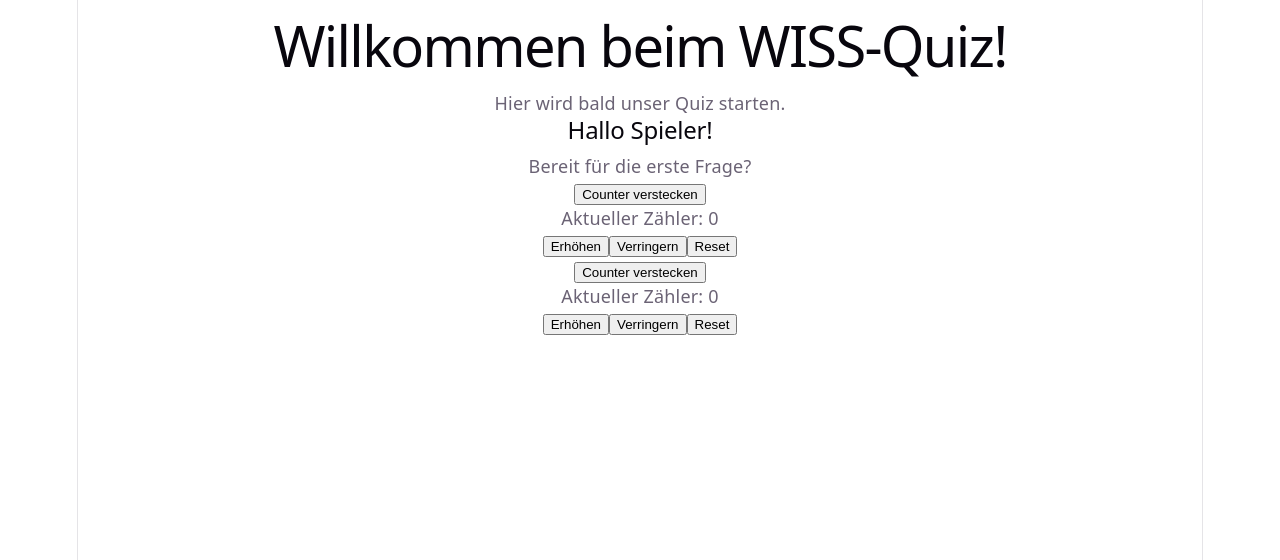
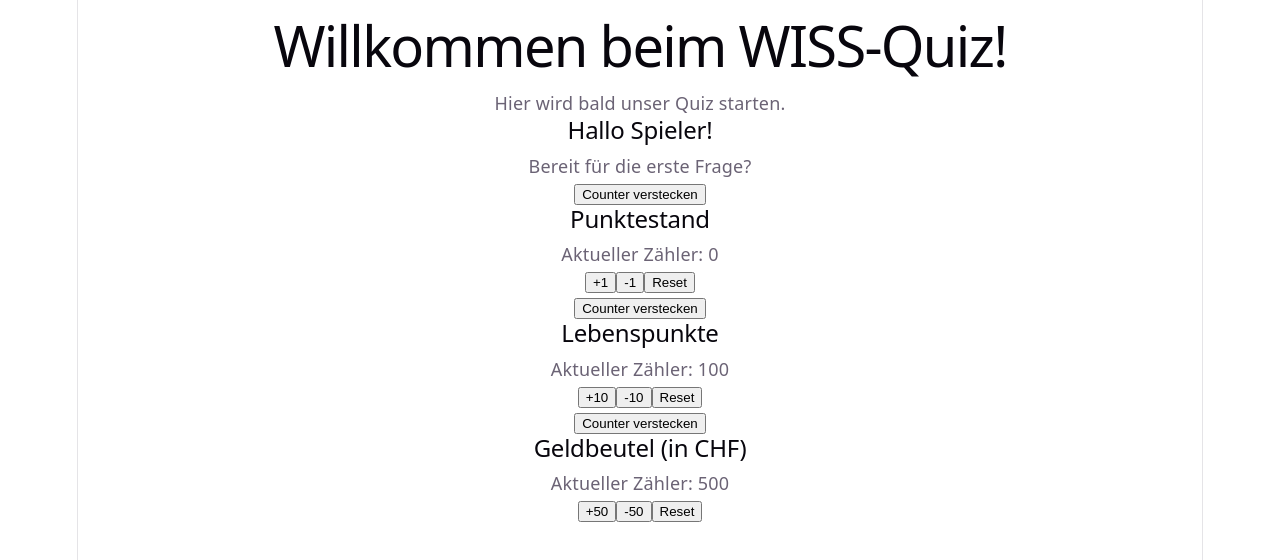
Before and after one commit to neujuku01/wiss-quiz, a React (Vite) app: page / in a window 1280 px wide. Shown: the top 560 px of the page. Built offline with nearby package versions, Linux system fonts and the light colour scheme.

Commit message:
Counter mit Props erweitert (Startwert, Schritt, Titel)

```diff
--- a/src/App.jsx
+++ b/src/App.jsx
@@ -8,8 +8,9 @@ function App() {
       <h1>Willkommen beim WISS-Quiz!</h1>
       <p>Hier wird bald unser Quiz starten.</p>
       <Welcome />
-      <Counter />
-      <Counter />
+      <Counter titel="Punktestand" startwert={0} schritt={1} />
+      <Counter titel="Lebenspunkte" startwert={100} schritt={10} />
+      <Counter titel="Geldbeutel (in CHF)" startwert={500} schritt={50} />
     </div>
   );
 }
--- a/src/Counter.jsx
+++ b/src/Counter.jsx
@@ -1,19 +1,19 @@
 import { useState } from 'react';
 
-function Counter() {
-  const [count, setCount] = useState(0);
+function Counter({ startwert, schritt, titel }) {
+  const [count, setCount] = useState(startwert);
   const [istSichtbar, setIstSichtbar] = useState(true);
 
   const erhoehen = () => {
-    setCount(count + 1);
+    setCount(count + schritt);
   };
 
   const verringern = () => {
-    setCount(count - 1);
+    setCount(count - schritt);
   };
 
   const reset = () => {
-    setCount(0);
+    setCount(startwert);
   };
 
   const toggle = () => {
@@ -28,9 +28,10 @@ function Counter() {
 
       {istSichtbar && (
         <div>
+          <h2>{titel}</h2>
           <p>Aktueller Zähler: {count}</p>
-          <button onClick={erhoehen}>Erhöhen</button>
-          <button onClick={verringern}>Verringern</button>
+          <button onClick={erhoehen}>+{schritt}</button>
+          <button onClick={verringern}>-{schritt}</button>
           <button onClick={reset}>Reset</button>
         </div>
       )}
```
